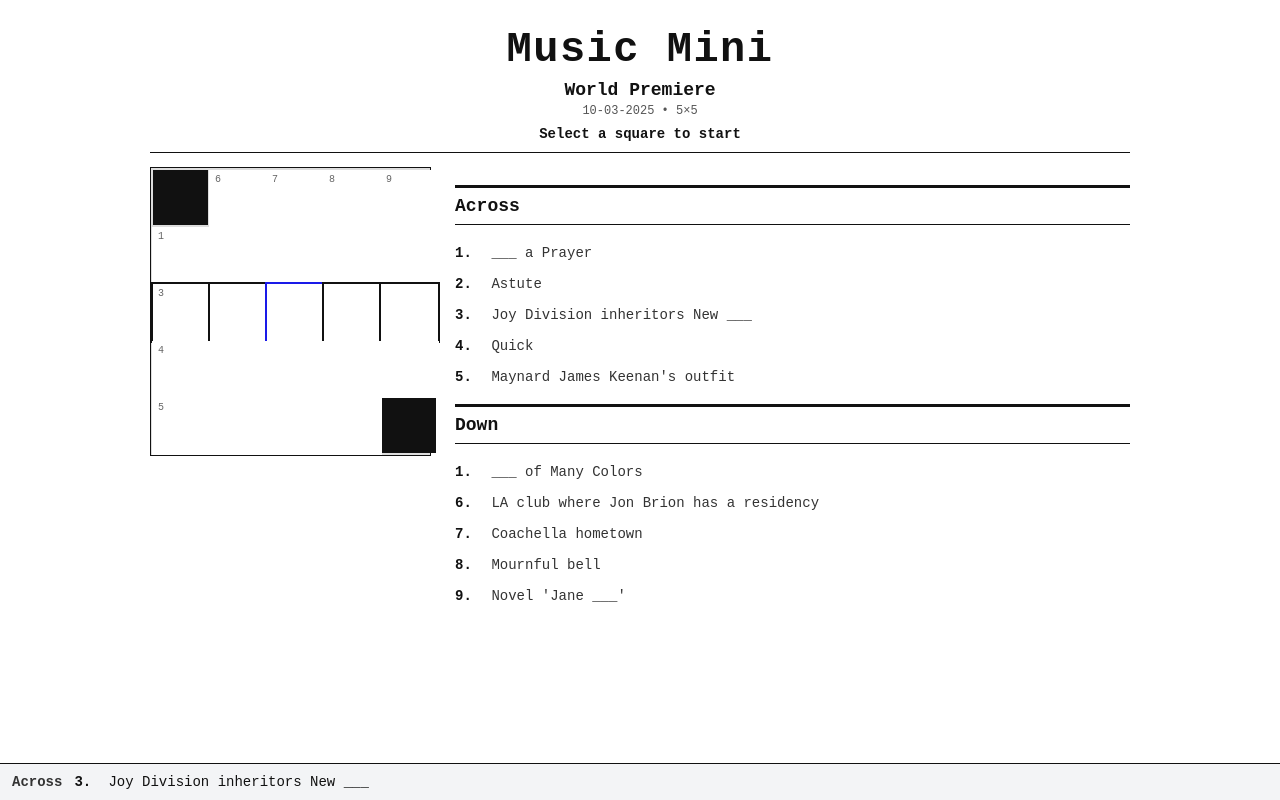
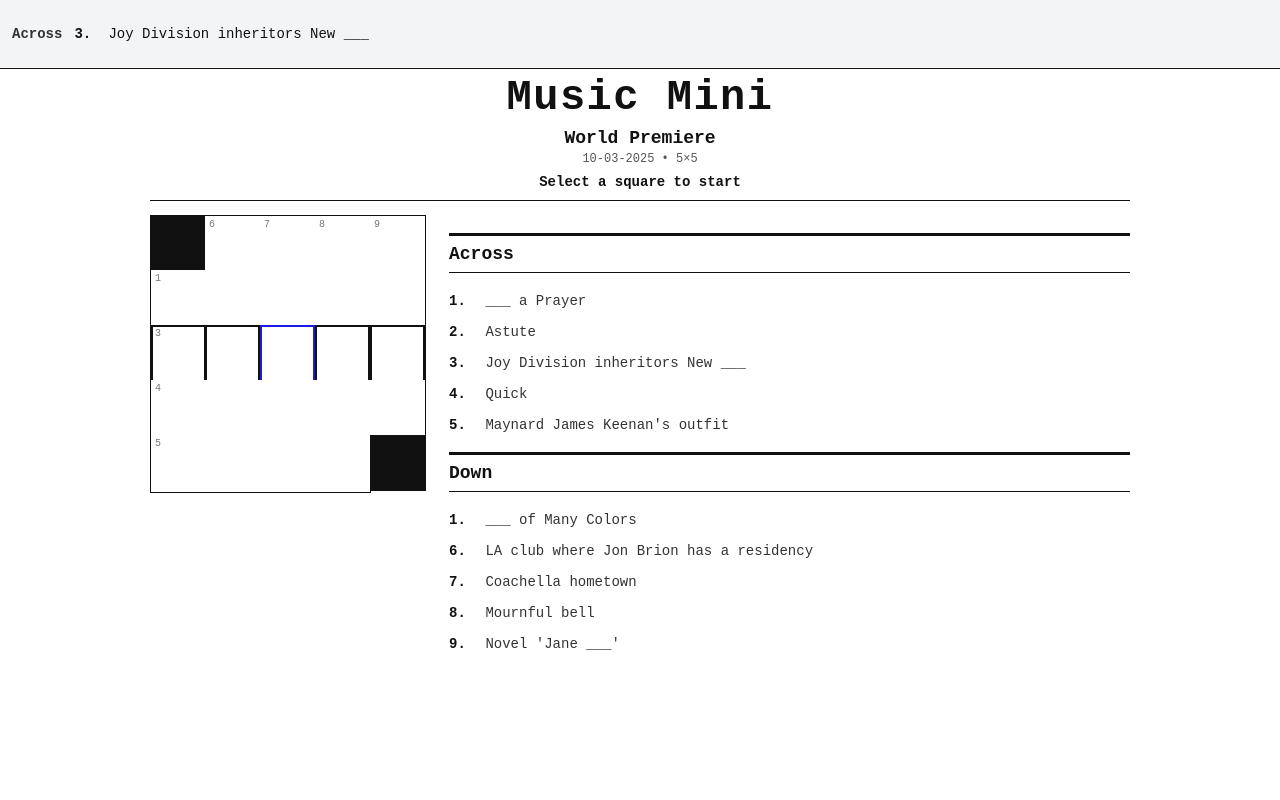
Before and after one commit to nbrackett-ship-it/MusicMiniCrossword, a plain HTML site: page index.html in a window 1280 px wide. Both pictures are taken after a click on the element "Crossword grid". Drawn offline with Linux system fonts and the light colour scheme.

Commit message:
Update index.html
fixing grid and floating clue

```diff
--- a/index.html
+++ b/index.html
@@ -6,19 +6,22 @@
   <title>Music Mini Crossword</title>
 
   <style>
-    /* ===== Issue 1 visual system ===== */
+    /* === Issue 1 look, but with hard grid lines and top sticky bar === */
     :root{
       --ink:#111; --ink-2:#333; --ink-3:#555; --paper:#fff;
-      --rule-strong:3px; --rule-fine:1px; --gap:2px;
-      --maxw:980px; --gridMax:560px;
-      --blue:#1a1ae8;
+      --rule-strong:3px; --rule-fine:1px;
+      --maxw:980px; --gridMax:560px; --blue:#1a1ae8;
+      --stickyH:48px;
     }
+
     html,body{ background:var(--paper); margin:0; padding:0; }
     body{
       font-family:"Courier New", Courier, ui-monospace, Menlo, Consolas, monospace;
       color:var(--ink);
       margin:24px; display:flex; justify-content:center;
+      transition:padding-top .15s ease;
     }
+    body.has-sticky{ padding-top:var(--stickyH); } /* reserve room when sticky appears */
     #app{ width:100%; max-width:var(--maxw); }
 
     /* Header */
@@ -29,86 +32,71 @@
     .mm-instruction{ font-size:14px; font-weight:700; margin:6px 0 10px 0; }
     .mm-rule{ border:0; height:0; border-top:var(--rule-fine) solid var(--ink); margin:8px 0 14px 0; }
 
-    /* Layout */
+    /* Layout: grid above clues on mobile; side-by-side on wide screens */
     #gridAndClues{ display:grid; gap:24px; grid-template-columns:1fr; }
-    @media (min-width: 900px){
-      #gridAndClues{ grid-template-columns:auto 1fr; align-items:start; }
+    @media (min-width: 900px){ #gridAndClues{ grid-template-columns:auto 1fr; align-items:start; } }
+
+    /* GRID: no gap hack; draw borders on each cell for crisp lines on iOS */
+    #crosswordGrid{
+      display:grid;
+      /* we’ll set template rows/cols in JS */
+      width:100%; max-width:var(--gridMax);
+      margin:0 auto 8px auto;
     }
+    .grid-cell, .black-cell{
+      position:relative; width:100%; aspect-ratio:1/1; background:#fff;
+      /* draw single-pixel grid using per-edge borders */
+      border-right:1px solid var(--ink);
+      border-bottom:1px solid var(--ink);
+    }
+    .grid-cell.first-col, .black-cell.first-col{ border-left:1px solid var(--ink); }
+    .grid-cell.first-row, .black-cell.first-row{ border-top:1px solid var(--ink); }
+    .black-cell{ background:#111; }
 
-    /* Grid frame */
-    #crosswordGrid{
-      display:grid; gap:var(--gap);
-      background:#ddd; padding:var(--gap);
-      border:var(--rule-fine) solid var(--ink);
-      margin:0 auto 8px auto;
-      width:100%;
-      max-width:var(--gridMax);
-    }
-    .grid-cell{
-      position:relative; background:#fff; display:grid; place-items:center;
-      width:100%; aspect-ratio:1/1; border:var(--rule-fine) solid transparent;
-    }
     .grid-cell input{
       width:100%; height:100%; text-align:center; border:0; outline:0;
       font-family:"Courier New", Courier, ui-monospace, Menlo, Consolas, monospace;
       font-size:22px; text-transform:uppercase; color:var(--ink);
       caret-color:var(--blue);
+      background:transparent;
     }
-    .black-cell{ background:var(--ink); width:100%; aspect-ratio:1/1; }
-    .cell-number{ position:absolute; top:3px; left:4px; font-size:10px; color:#666; }
-    .highlight-word{ outline:2px solid var(--ink); }
-    .highlight-active{ outline:2px solid var(--blue); }
+    .cell-number{ position:absolute; top:3px; left:4px; font-size:10px; color:#777; }
+    .highlight-word{ box-shadow: inset 0 0 0 2px var(--ink); }
+    .highlight-active{ box-shadow: inset 0 0 0 2px var(--blue); }
 
-    /* Clues */
+    /* Clues + “rules” look like issue 1 (thick then fine) */
     #clues h2{
       font-size:18px; margin:18px 0 8px 0; padding-top:8px;
-      border-top:var(--rule-strong) solid var(--ink); /* thick rule above header */
+      border-top:var(--rule-strong) solid var(--ink);
     }
-    /* fine rule under header before the first clue */
     #clues h2 + div{
       border-top:var(--rule-fine) solid var(--ink);
       padding-top:8px; margin-top:6px;
     }
-    .clue-item{
-      font-size:14px; line-height:1.5; color:var(--ink-2);
-      margin:10px 0; white-space:normal;
+    .clue-item{ font-size:14px; line-height:1.5; color:var(--ink-2); margin:10px 0; }
+    .clue-item b{ font-weight:700; color:var(--ink); margin-right:6px; display:inline-block; min-width:22px; }
+
+    /* Sticky clue at TOP of page */
+    #sticky-clue-bar{
+      position:fixed; left:0; right:0; top:0; height:var(--stickyH);
+      display:flex; align-items:center; gap:8px;
+      padding:10px 12px; background:#F3F4F6; border-bottom:1px solid var(--ink);
+      transform:translateY(-100%); transition:transform .18s ease;
+      z-index:1000; font-size:14px;
     }
-    .clue-item b{
-      font-weight:700; color:var(--ink); margin-right:6px;
-      display:inline-block; min-width:22px;
-    }
-
-    /* Sticky clue bar (mobile helper) */
-    #sticky-clue-bar{
-      position:fixed; left:0; right:0; bottom:-120px;
-      background:#F3F4F6; border-top:var(--rule-fine) solid var(--ink);
-      padding:10px 12px; transition:transform .2s ease, bottom .2s ease;
-      display:flex; gap:8px; align-items:center; z-index:20;
-      transform:translateY(0);
-      font-size:14px;
-    }
-    #sticky-clue-bar.show{ bottom:0; }
+    #sticky-clue-bar.show{ transform:translateY(0); }
     #sticky-clue-bar .clue-number{ font-weight:700; min-width:26px; }
     #sticky-clue-bar .dir{ font-weight:700; margin-right:4px; color:var(--ink-2); }
 
     /* Victory screen */
-    #victory-screen{
-      position:fixed; inset:0; background:rgba(255,255,255,.96);
-      display:none; align-items:center; justify-content:center; z-index:50;
-    }
-    #victory-card{
-      border:var(--rule-fine) solid var(--ink); background:#fff; padding:22px;
-      max-width:480px; width:90%;
-      text-align:center;
-    }
+    #victory-screen{ position:fixed; inset:0; background:rgba(255,255,255,.96); display:none; align-items:center; justify-content:center; z-index:1100; }
+    #victory-card{ border:1px solid var(--ink); background:#fff; padding:22px; max-width:480px; width:90%; text-align:center; }
     #stars-container{ font-size:36px; letter-spacing:4px; margin:10px 0; }
     .star-animate{ display:inline-block; opacity:0; transform:translateY(8px); animation:pop .45s forwards; }
     @keyframes pop{ to{ opacity:1; transform:translateY(0); } }
 
-    /* Mobile sizing */
-    @media (max-width:420px){
-      .grid-cell input{ font-size:20px; }
-    }
+    /* Mobile font nudges */
+    @media (max-width:420px){ .grid-cell input{ font-size:20px; } }
   </style>
 </head>
 <body>
@@ -134,7 +122,7 @@
     </main>
   </div>
 
-  <!-- Sticky clue -->
+  <!-- Sticky clue (TOP) -->
   <div id="sticky-clue-bar" aria-live="polite">
     <span class="dir" id="sticky-dir">Across</span>
     <span class="clue-number" id="sticky-num">1.</span>
@@ -197,7 +185,6 @@
         this.generateGrid(p);
         this.updateClues(p);
 
-        // load saved progress
         this.loadProgress();
         this.resetTimer();
       }
@@ -210,10 +197,12 @@
         const isDesktop = window.matchMedia('(min-width: 768px)').matches;
         const cellSize = isDesktop ? 55 : 18;
         const unit = isDesktop ? 'px' : 'vw';
+
         grid.style.gridTemplateColumns = `repeat(${cols}, ${cellSize}${unit})`;
         grid.style.gridTemplateRows   = `repeat(${rows}, ${cellSize}${unit})`;
         grid.style.width = `${cols * cellSize}${unit}`;
 
+        // build matrix
         const gridData = Array.from({ length: rows }, () => Array(cols).fill(null));
 
         puzzle.words.forEach(w => {
@@ -227,29 +216,33 @@
           }
         });
 
+        // render cells with real borders
         for (let r=0;r<rows;r++){
           for (let c=0;c<cols;c++){
             const cell = gridData[r][c];
             if (!cell){
               const div=document.createElement('div');
               div.className='black-cell';
+              if (r===0) div.classList.add('first-row');
+              if (c===0) div.classList.add('first-col');
               grid.appendChild(div);
             } else {
               const wrap=document.createElement('div');
               wrap.className='grid-cell';
+              if (r===0) wrap.classList.add('first-row');
+              if (c===0) wrap.classList.add('first-col');
+
               const input=document.createElement('input');
-              input.type='text';
-              input.maxLength=1;
-              input.dataset.row=r;
-              input.dataset.col=c;
+              input.type='text'; input.maxLength=1;
+              input.dataset.row=r; input.dataset.col=c;
               input.dataset.answer=cell.answer;
               if (cell.across) input.dataset.across=cell.across;
               if (cell.down) input.dataset.down=cell.down;
+
               wrap.appendChild(input);
               if (cell.number){
                 const num=document.createElement('span');
-                num.className='cell-number';
-                num.textContent=cell.number;
+                num.className='cell-number'; num.textContent=cell.number;
                 wrap.appendChild(num);
               }
               grid.appendChild(wrap);
@@ -283,7 +276,6 @@
         grid.addEventListener('input',e=>this.handleInput(e));
         grid.addEventListener('keydown',e=>this.handleKeydown(e));
 
-        // timer visibility handling
         document.addEventListener('visibilitychange', () => {
           if (document.hidden) this.stopTimer();
           else if (this.elapsedTime > 0 && !this.checkIfComplete()) this.startTimer();
@@ -293,7 +285,6 @@
           if (this.elapsedTime > 0 && !this.checkIfComplete()) this.startTimer();
         });
 
-        // close victory on click anywhere
         document.getElementById('victory-screen').addEventListener('click', () => {
           document.getElementById('victory-screen').style.display = 'none';
         });
@@ -364,7 +355,7 @@
         });
         this.activeCell.parentElement.classList.add('highlight-active');
 
-        // sticky clue
+        // top sticky clue
         const p=this.currentPuzzleData;
         const list = p.clues[this.direction];
         const clue = list.find(c=>c.number==clueNum);
@@ -373,13 +364,14 @@
         document.getElementById('sticky-num').textContent = `${clue.number}.`;
         document.getElementById('sticky-text').textContent = clue.text;
         bar.classList.add('show');
+        document.body.classList.add('has-sticky');
       }
 
       /* ===== Timer + Victory ===== */
       startTimer(){
         if (!this.startTime) this.startTime = Date.now() - this.elapsedTime*1000;
         if (!this.timerInterval){
-          this.timerInterval = setInterval(()=> {
+          this.timerInterval = setInterval(()=>{
             this.elapsedTime = Math.floor((Date.now() - this.startTime)/1000);
           }, 1000);
         }
```
